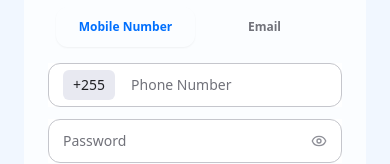
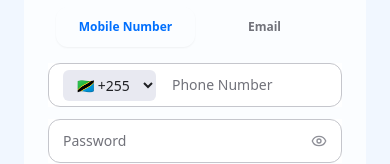
Before and after one commit to Mwai-kiragu/zedsafiri, a React (Vite) app: page / in a window 390 px wide. Shown: the part 277-441 px from the top of the page. Built offline with nearby package versions, Linux system fonts and the light colour scheme; the HTML template or start-up script is replaced by a standard one.

Commit message:
Add phone number country code selector

```diff
--- a/src/components/SignInForm.tsx
+++ b/src/components/SignInForm.tsx
@@ -11,17 +11,23 @@ interface SignInFormData {
   phoneNumber?: string
   email?: string
   password: string
+  dialCode?: string
 }
 
 export const SignInForm = () => {
   const [showPassword, setShowPassword] = useState(false)
   const [loginMethod, setLoginMethod] = useState<"mobile" | "email">("mobile")
+  const [dialCode, setDialCode] = useState("+255")
   const navigate = useNavigate()
 
   const { register, handleSubmit, formState: { errors } } = useForm<SignInFormData>()
 
   const onSubmit = (data: SignInFormData) => {
-    console.log("Sign in data:", data)
+    const submitData = {
+      ...data,
+      phoneNumber: loginMethod === "mobile" && data.phoneNumber ? `${dialCode}${data.phoneNumber}` : data.phoneNumber
+    }
+    console.log("Sign in data:", submitData)
     // Navigate to dashboard after successful login
     navigate('/dashboard')
   }
@@ -82,11 +88,18 @@ export const SignInForm = () => {
               <div className="flex flex-col items-start gap-2 w-full bg-white">
                 <div className="flex h-12 items-center gap-2 w-full border box-border px-4 py-3 rounded-xl border-solid border-[#C5C6CC] max-sm:h-11 max-sm:px-3.5 max-sm:py-2.5">
                   <div className="flex items-center gap-4 flex-[1_0_0]">
-                    <div className="flex flex-col justify-center items-center gap-2.5 bg-[#E8E9F1] px-2.5 py-[5px] rounded-md">
-                      <span className="text-[#1F2024] text-sm font-normal leading-5">
-                        +255
-                      </span>
-                    </div>
+                    <select
+                      value={dialCode}
+                      onChange={(e) => setDialCode(e.target.value)}
+                      className="bg-[#E8E9F1] px-2.5 py-[5px] rounded-md text-[#1F2024] text-sm font-normal leading-5 border-0 focus:outline-none"
+                    >
+                      <option value="+211">🇸🇸 +211</option>
+                      <option value="+255">🇹🇿 +255</option>
+                      <option value="+254">🇰🇪 +254</option>
+                      <option value="+250">🇷🇼 +250</option>
+                      <option value="+257">🇧🇮 +257</option>
+                      <option value="+256">🇺🇬 +256</option>
+                    </select>
                     <Input
                       {...register("phoneNumber", {
                         required: loginMethod === "mobile" ? "Phone number is required" : false
--- a/src/pages/SignUp.tsx
+++ b/src/pages/SignUp.tsx
@@ -15,18 +15,24 @@ interface SignUpFormData {
   password: string
   confirmPassword: string
   fullName: string
+  dialCode?: string
 }
 
 const SignUpForm = () => {
   const [showPassword, setShowPassword] = useState(false)
   const [showConfirmPassword, setShowConfirmPassword] = useState(false)
   const [loginMethod, setLoginMethod] = useState<"mobile" | "email">("mobile")
+  const [dialCode, setDialCode] = useState("+255")
 
   const { register, handleSubmit, formState: { errors }, watch } = useForm<SignUpFormData>()
   const password = watch("password")
 
   const onSubmit = (data: SignUpFormData) => {
-    console.log("Sign up data:", data)
+    const submitData = {
+      ...data,
+      phoneNumber: loginMethod === "mobile" && data.phoneNumber ? `${dialCode}${data.phoneNumber}` : data.phoneNumber
+    }
+    console.log("Sign up data:", submitData)
   }
 
   const handleSocialLogin = (provider: "google" | "apple") => {
@@ -99,11 +105,18 @@ const SignUpForm = () => {
               <div className="flex flex-col items-start gap-2 w-full bg-white">
                 <div className="flex h-12 items-center gap-2 w-full border box-border px-4 py-3 rounded-xl border-solid border-[#C5C6CC] max-sm:h-11 max-sm:px-3.5 max-sm:py-2.5">
                   <div className="flex items-center gap-4 flex-[1_0_0]">
-                    <div className="flex flex-col justify-center items-center gap-2.5 bg-[#E8E9F1] px-2.5 py-[5px] rounded-md">
-                      <span className="text-[#1F2024] text-sm font-normal leading-5">
-                        +255
-                      </span>
-                    </div>
+                    <select
+                      value={dialCode}
+                      onChange={(e) => setDialCode(e.target.value)}
+                      className="bg-[#E8E9F1] px-2.5 py-[5px] rounded-md text-[#1F2024] text-sm font-normal leading-5 border-0 focus:outline-none"
+                    >
+                      <option value="+211">🇸🇸 +211</option>
+                      <option value="+255">🇹🇿 +255</option>
+                      <option value="+254">🇰🇪 +254</option>
+                      <option value="+250">🇷🇼 +250</option>
+                      <option value="+257">🇧🇮 +257</option>
+                      <option value="+256">🇺🇬 +256</option>
+                    </select>
                     <Input
                       {...register("phoneNumber", {
                         required: loginMethod === "mobile" ? "Phone number is required" : false
```
